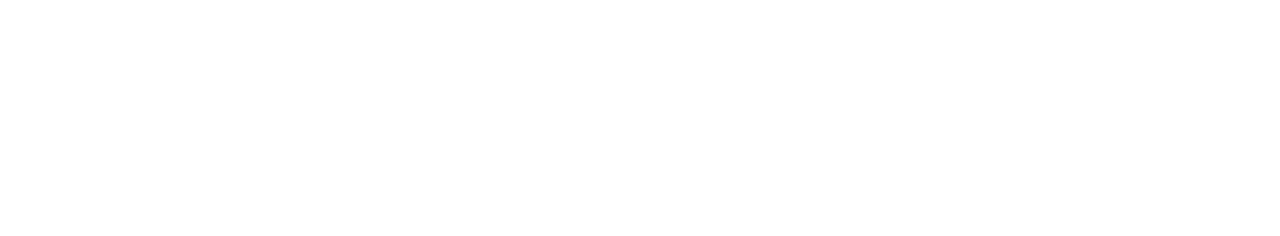
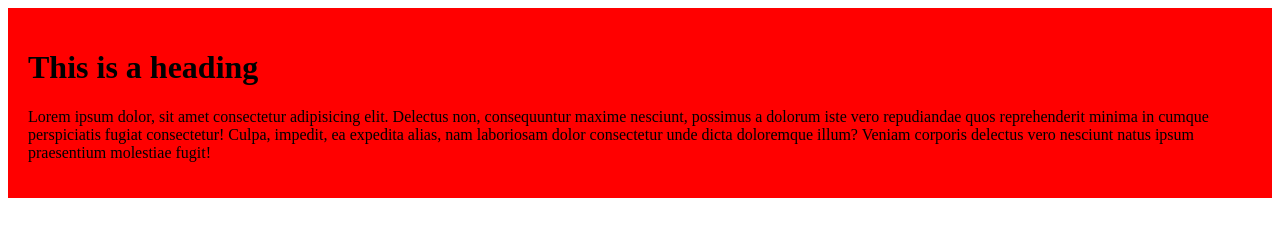
Before and after one commit to Mirazovi/my-first-website, a plain HTML site: page index.html in a window 1280 px wide. Drawn offline with Linux system fonts and the light colour scheme.

Commit message:
first commit

```diff
--- /dev/null
+++ b/css/style.css
@@ -0,0 +1,4 @@
+.container{
+   background-color: red;
+   padding: 20px;
+}
--- a/index.html
+++ b/index.html
@@ -4,8 +4,12 @@
     <meta charset="UTF-8">
     <meta name="viewport" content="width=device-width, initial-scale=1.0">
     <title>My First Website</title>
+    <link rel="stylesheet" href="css/style.css">
 </head>
 <body>
-
+    <div class="container">
+    <h1>This is a heading</h1>
+        <p>Lorem ipsum dolor, sit amet consectetur adipisicing elit. Delectus non, consequuntur maxime nesciunt, possimus a dolorum iste vero repudiandae quos reprehenderit minima in cumque perspiciatis fugiat consectetur! Culpa, impedit, ea expedita alias, nam laboriosam dolor consectetur unde dicta doloremque illum? Veniam corporis delectus vero nesciunt natus ipsum praesentium molestiae fugit!</p>
+    </div>
 </body>
 </html>
```
